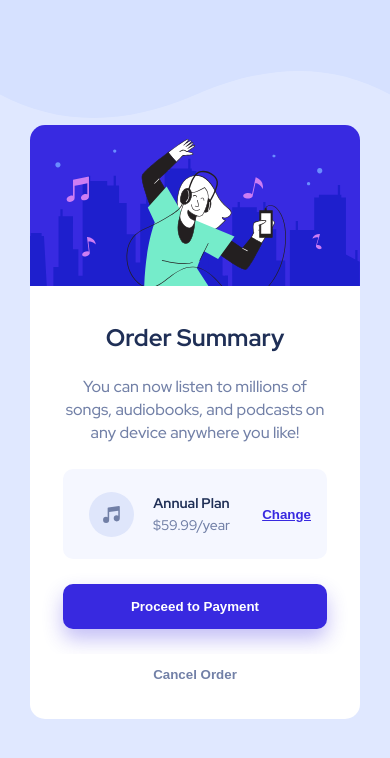
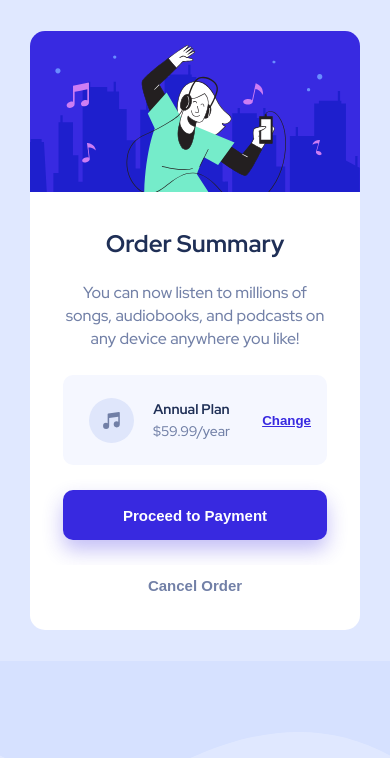
Before and after one commit to rachanahegde/order-summary-component, a plain HTML site: page index.html in a window 390 px wide. Drawn offline with Linux system fonts and the light colour scheme.

Commit message:
Add files via upload

```diff
--- a/assets/styles/main.css
+++ b/assets/styles/main.css
@@ -82,7 +82,7 @@ img {
 	height: 100vh;
 }
 
-.background {
+.desktop-background {
 	grid-row: 1 / -1;
 	grid-column: 1 / -1;
 	z-index: 1;
@@ -211,7 +211,14 @@ img.hero-img {
 		justify-content: center;
 		align-content: center;
 	}
+
+	.payment-btn {
+		font-size: 15px;
+		height: 50px;
+	}
+
+	.cancel-btn {
+		font-size: 15px;
+	}
 	/* Add the pattern-background-mobile.svg to the background*/
-	/* Make the font size for the buttons a little bigger! */
-	/* Increase the height of the payment button a little */
 }
```
